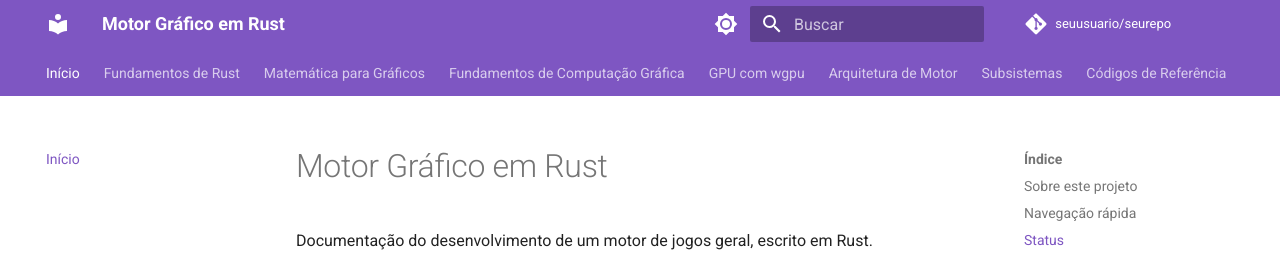
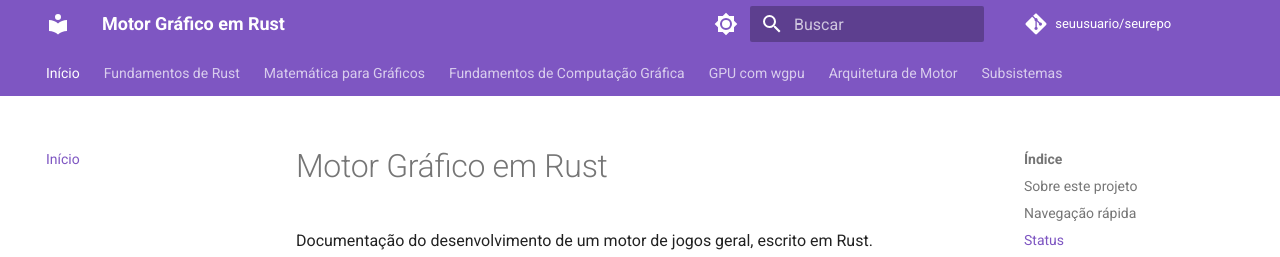
Before and after one commit to ChickRicks/game-engine, an MkDocs documentation site: the page built from docs/index.md, in a window 1280 px wide and 983 px high. Shown: the top 257 px of the window. Built offline with MkDocs 1.6.1 and Material for MkDocs 9.7.7, drawn with Linux system fonts in a browser that asks for light colours; comment, search, counter and statistics services are not loaded; some of the changed lines change nothing that is shown.

Commit message:
organização

```diff
--- a/mkdocs.yml
+++ b/mkdocs.yml
@@ -21,6 +21,7 @@
     - search.highlight
     - content.code.copy
     - toc.follow
+    - navigation.expand
   palette:
     - media: "(prefers-color-scheme: light)"
       scheme: default
@@ -53,14 +54,33 @@
   - pymdownx.tabbed:
       alternate_style: true
 
+# NAVEGAÇÃO HIERÁRQUICA
+# Cada seção é uma lista aninhada. O nome antes dos dois pontos é a categoria
+# (sem link próprio), e os itens abaixo são os arquivos dentro daquela pasta.
 nav:
   - Início: index.md
-  - Fundamentos de Rust: fundamentos-rust.md
-  - Matemática para Gráficos: matematica-graficos.md
-  - Fundamentos de Computação Gráfica: fundamentos-graficos.md
-  - GPU com wgpu: gpu-wgpu.md
-  - Arquitetura de Motor: arquitetura-motor.md
-  - Subsistemas: subsistemas.md
-  - Códigos de Referência: codigos-referencia.md
-  - Rust vs. C++: comparacao-rust-cpp.md
-  - Sequência Prática: sequencia-pratica.md
+  - Fundamentos de Rust:
+    - Introdução: fundamentos-rust/index.md
+    - Ownership e Borrowing: fundamentos-rust/ownership.md
+    - Traits e Lifetimes: fundamentos-rust/traits.md
+  - Matemática para Gráficos:
+    - Introdução: matematica-graficos/index.md
+    - Transformações Lineares: matematica-graficos/transformacoes.md
+    - Coordenadas Homogêneas: matematica-graficos/coordenadas-homogeneas.md
+    - Quaternions: matematica-graficos/quaternions.md
+  - Fundamentos de Computação Gráfica:
+    - Introdução: fundamentos-graficos/index.md
+    - Pipeline Gráfico: fundamentos-graficos/pipeline.md
+  - GPU com wgpu:
+    - Introdução: gpu-wgpu/index.md
+    - Primeiro Triângulo: gpu-wgpu/primeiro-triangulo.md
+    - Shaders WGSL: gpu-wgpu/shaders-wgsl.md
+    - Texturas e Materiais: gpu-wgpu/texturas.md
+  - Arquitetura de Motor:
+    - Introdução: arquitetura-motor/index.md
+    - ECS em Rust: arquitetura-motor/ecs.md
+  - Subsistemas:
+    - Introdução: subsistemas/index.md
+    - Entrada e Janelas: subsistemas/entrada.md
+    - Áudio: subsistemas/audio.md
+    - Física: subsistemas/fisica.md
```
Also changed, not shown: docs/arquitetura-motor/index.md (added), docs/fundamentos-graficos/index.md (added), docs/fundamentos-rust/index.md (added), docs/gpu-wgpu/index.md (added), docs/matematica-graficos/index.md (added), docs/subsistemas/index.md (added).
